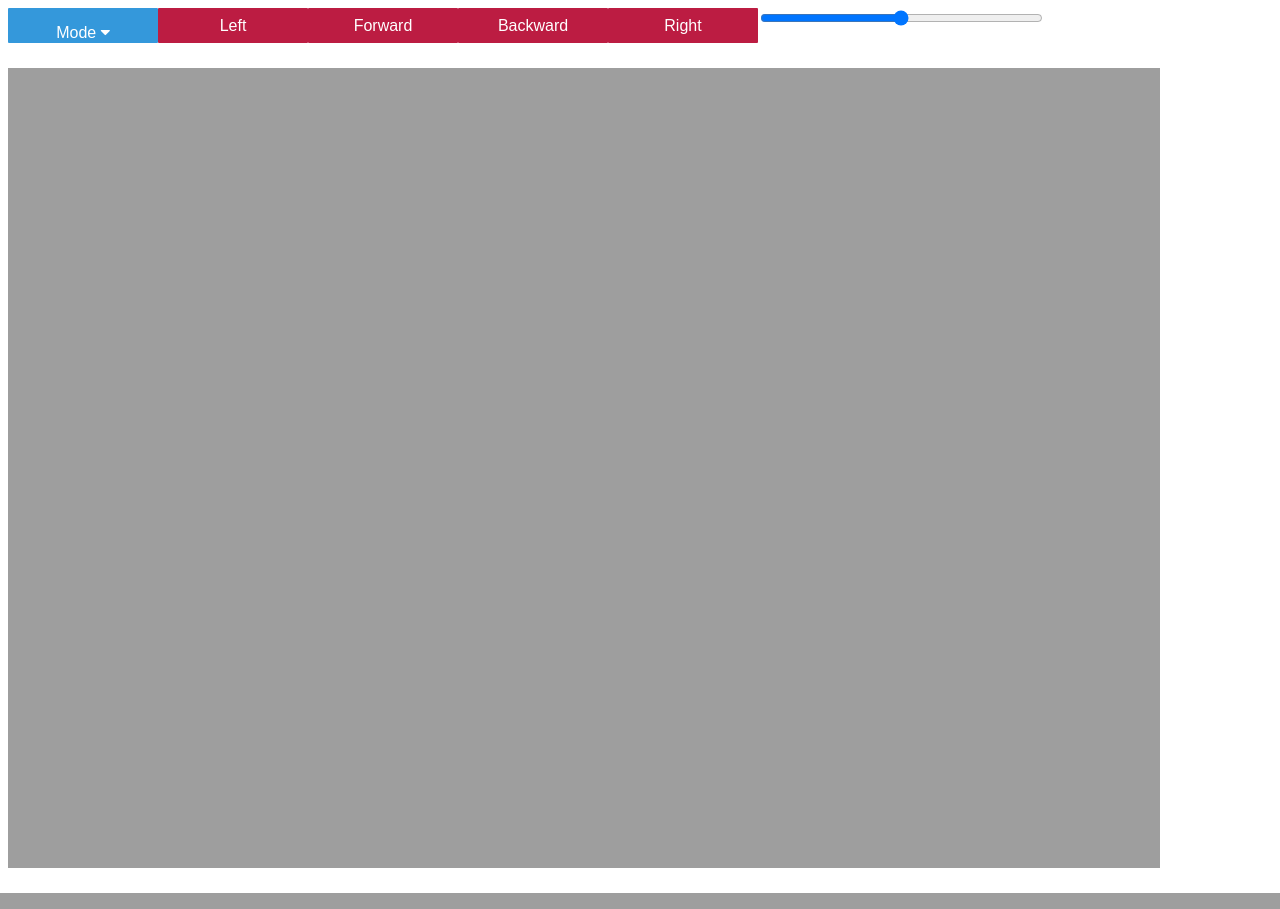
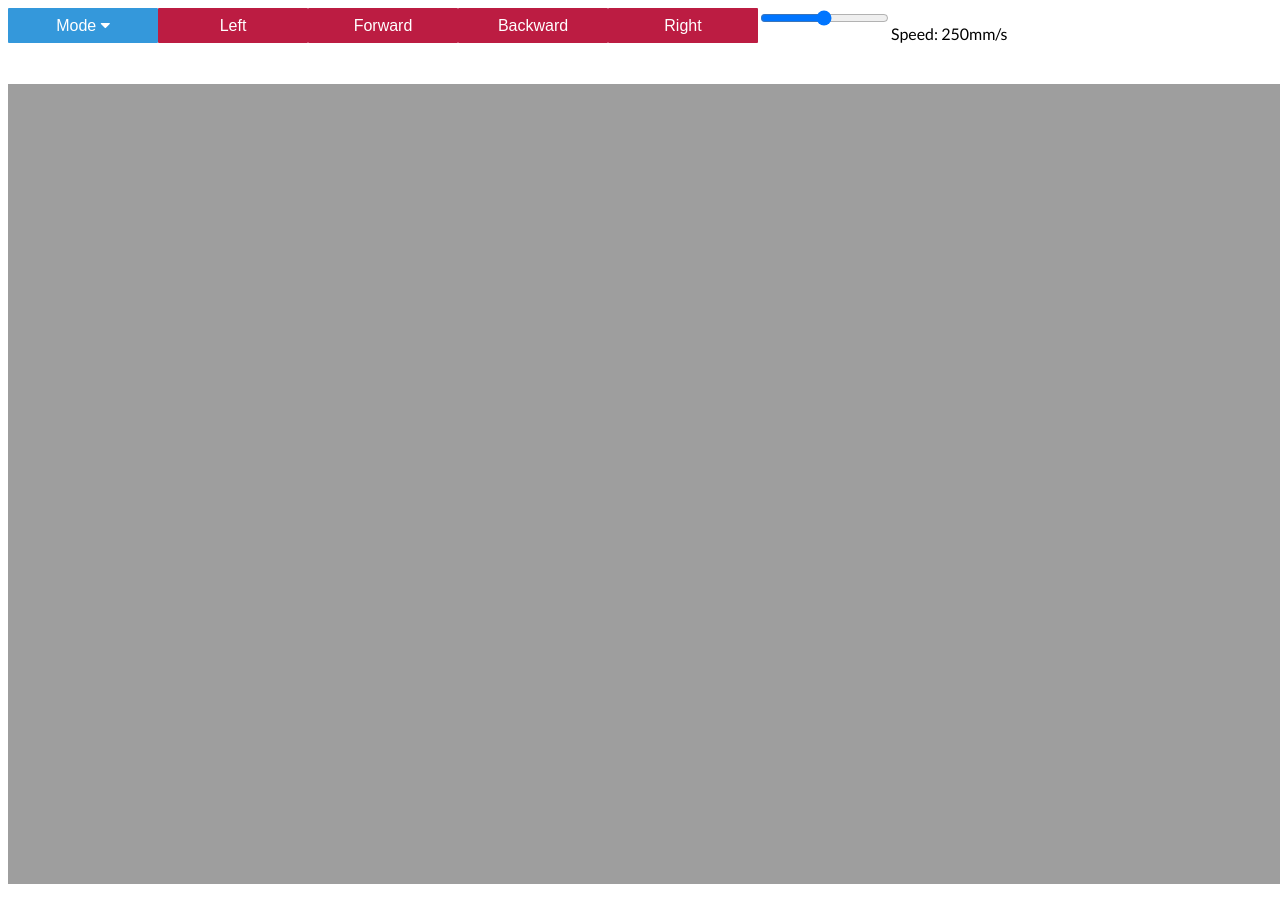
Before and after one commit to akuramshin/WebRobot, a Flask app: page / in a window 1280 px wide. Run offline with Flask 2, Linux system fonts and the light colour scheme; some libraries are stand-ins or nearby versions.

Commit message:
Fixed styling of the speed indicator and range input slider

```diff
--- a/static/client.js
+++ b/static/client.js
@@ -1,3 +1,11 @@
+var slider = document.getElementById("slider");
+var output = document.getElementById("speed");
+output.innerHTML = slider.value;
+
+slider.oninput = function(){
+	output.innerHTML = this.value;
+}
+
 // Stop the robot as soon as button is no longer pressed
 window.onload = function(){
 	$(".moveButton").mouseup(function() {
--- a/static/style.css
+++ b/static/style.css
@@ -12,11 +12,12 @@
 }
 
 p {
+    float: left;
     font-size: 16px;
 }
 
 img {
-    width: 90%;
+    width: 100%;
 }
 
 button {
@@ -57,6 +58,10 @@
     margin-top: 50px;
 }
 
+#slider {
+    float: left;
+}
+
 /* Display of the live stream */
 #video {
     margin: 25px auto;
@@ -67,7 +72,6 @@
 .dropbtn {
     background-color: #3498DB;
     color: white;
-    padding: 16px;
     font-size: 16px;
     border: none;
     cursor: pointer;
@@ -123,8 +127,3 @@
 .topbar button {
     float: left;
 }
-
-.slider {
-    cursor: pointer;
-    width: 25%;
-}
--- a/templates/index.html
+++ b/templates/index.html
@@ -26,7 +26,8 @@
 	        <button class="moveButton" onmousedown="sendMove('forward')">Forward</button>
             <button class="moveButton" onmousedown="sendMove('backward')">Backward</button>
             <button class="moveButton" onmousedown="sendMove('right')">Right</button>
-            <input type="range" min="1" max="500" value="250" class="slider">
+            <input type="range" id="slider"  min="1" max="500" value="250">
+            <p>Speed: <span id="speed"></span>mm/s</p>
         </div>
         <img id="video"></img>
         <script src="{{ url_for('static', filename='client.js') }}"></script>
```
